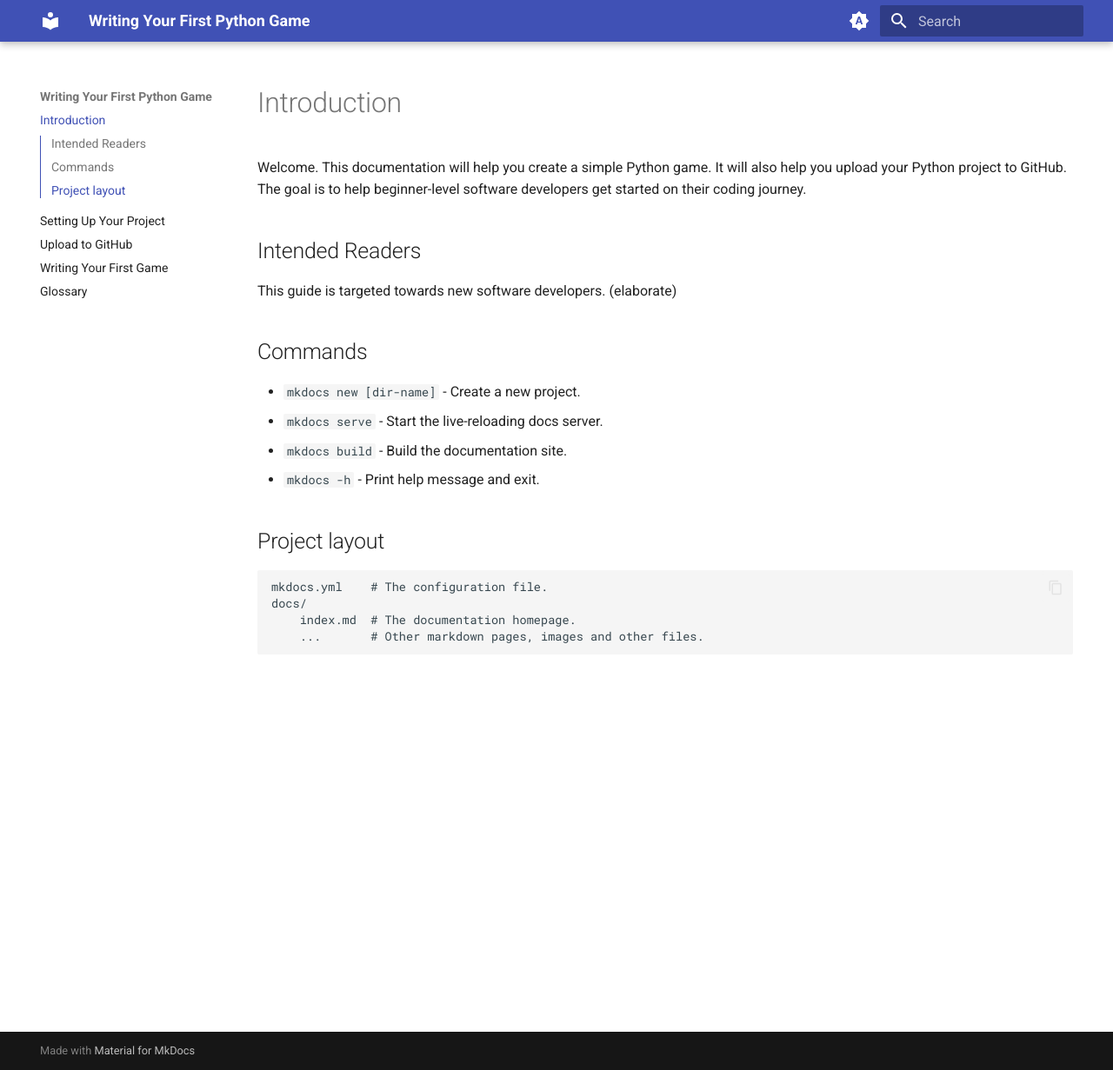
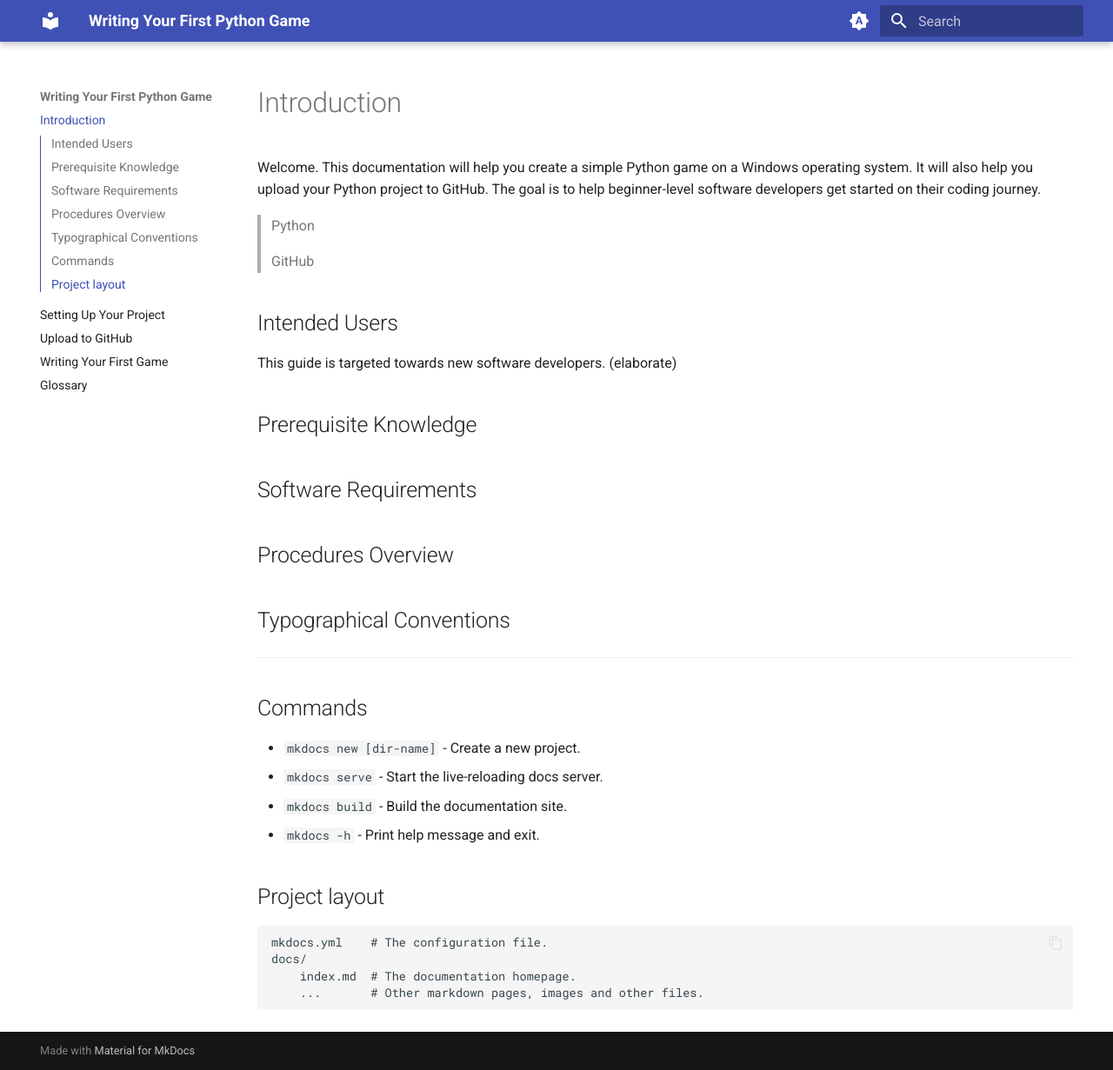
Before and after one commit to Beijzum/beijzum.github.io, an MkDocs documentation site: the page built from docs/index.md, in a window 1280 px wide and 1231 px high. Shown: the whole window at 87% size. Built offline with MkDocs 1.6.1 and Material for MkDocs 9.7.7, drawn with Linux system fonts in a browser that asks for light colours.

Commit message:
ADD index.md WIP

```diff
--- a/docs/index.md
+++ b/docs/index.md
@@ -1,14 +1,24 @@
 # Introduction
 
-Welcome. This documentation will help you create a simple Python game. It will also help you upload your Python project to GitHub. The goal is to help beginner-level software developers get started on their coding journey.
+Welcome. This documentation will help you create a simple Python game on a Windows operating system. It will also help you upload your Python project to GitHub. The goal is to help beginner-level software developers get started on their coding journey.
 
+> Python
+>
+> GitHub
 
-
-
-
-## Intended Readers
+## Intended Users
 
 This guide is targeted towards new software developers. (elaborate)
+
+## Prerequisite Knowledge
+
+## Software Requirements
+
+## Procedures Overview
+
+## Typographical Conventions
+
+---
 
 ## Commands
 
```
